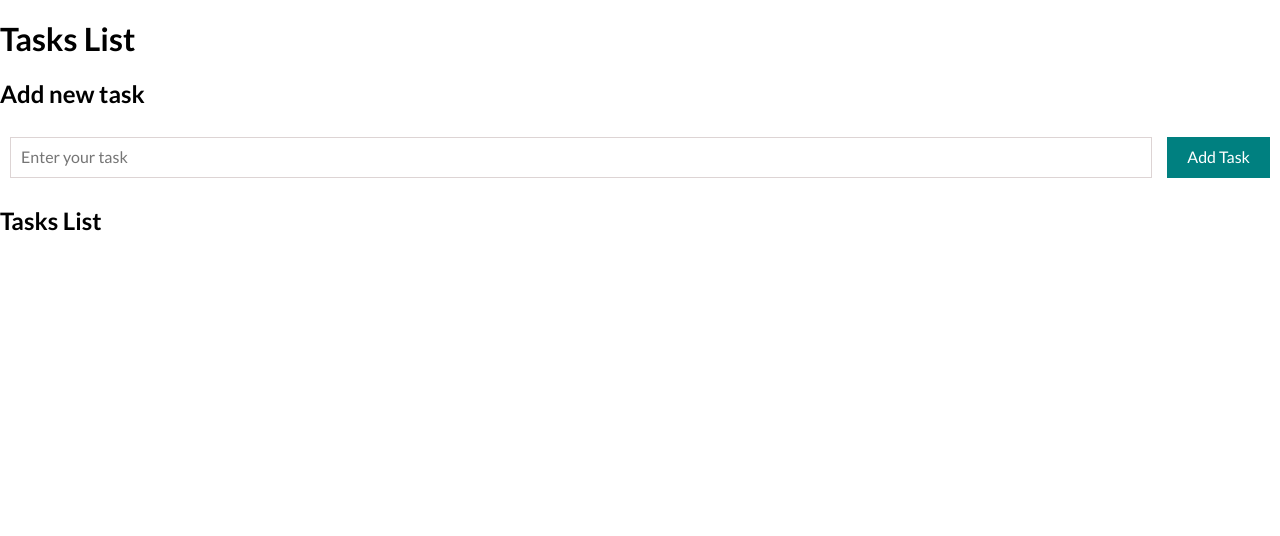
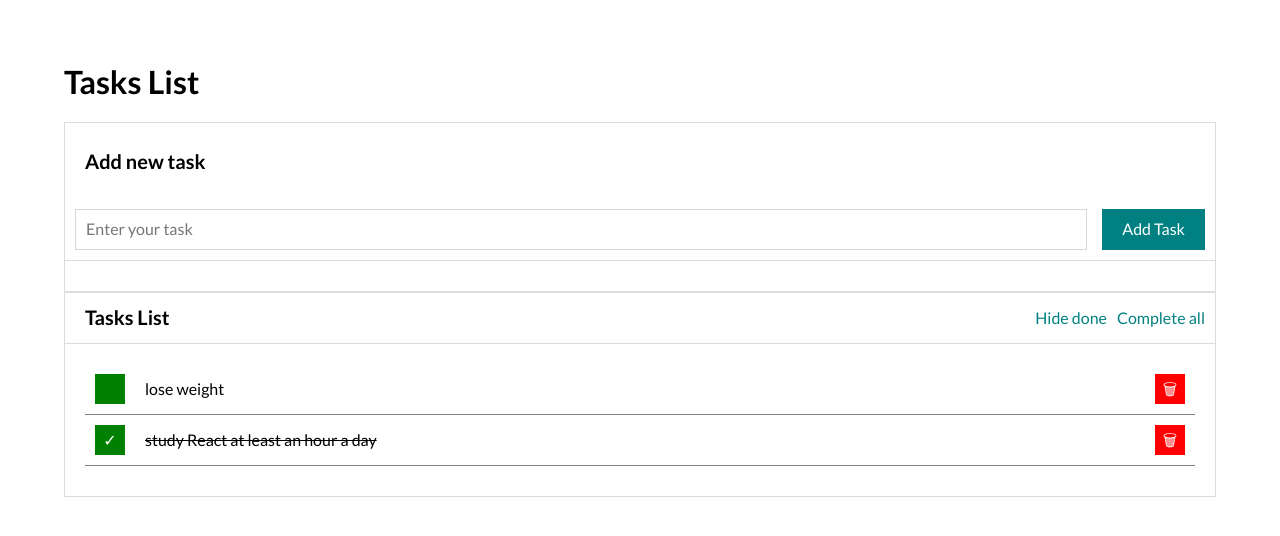
Before and after one commit to MarcinkPawel/Todo-List-with-React, a React (Create React App) app: page / in a window 1280 px wide. Shown: the top 536 px of the page. Built offline with nearby package versions, Linux system fonts and the light colour scheme.

Commit message:
Index styling done

```diff
--- a/public/index.html
+++ b/public/index.html
@@ -1,5 +1,6 @@
 <!DOCTYPE html>
 <html lang="en">
+
 <head>
   <meta charset="utf-8" />
   <link rel="icon" href="%PUBLIC_URL%/favicon.ico" />
@@ -12,32 +13,13 @@
     integrity="sha512-NhSC1YmyruXifcj/KFRWoC561YpHpc5Jtzgvbuzx5VozKpWvQ+4nXhPdFgmx8xqexRcpAglTj9sIBWINXa8x5w=="
     crossorigin="anonymous" referrerpolicy="no-referrer" />
   <link href="https://fonts.googleapis.com/css2?family=Lato:wght@400;700&display=swap" rel="stylesheet" />
-
-
   <link rel="manifest" href="%PUBLIC_URL%/manifest.json" />
-    <!--
-      Notice the use of %PUBLIC_URL% in the tags above.
-      It will be replaced with the URL of the `public` folder during the build.
-      Only files inside the `public` folder can be referenced from the HTML.
-
-      Unlike "/favicon.ico" or "favicon.ico", "%PUBLIC_URL%/favicon.ico" will
-      work correctly both with client-side routing and a non-root public URL.
-      Learn how to configure a non-root public URL by running `npm run build`.
-    -->
   <title>Todo List</title>
 </head>
+
 <body>
-    <noscript>You need to enable JavaScript to run this app.</noscript>
   <div id="root"></div>
-    <!--
-      This HTML file is a template.
-      If you open it directly in the browser, you will see an empty page.
 
-      You can add webfonts, meta tags, or analytics to this file.
-      The build step will place the bundled scripts into the <body> tag.
+</body>
 
-      To begin the development, run `npm start` or `yarn start`.
-      To create a production bundle, use `npm run build` or `yarn build`.
-    -->
-  </body>
 </html>
--- a/src/App.js
+++ b/src/App.js
@@ -1,4 +1,14 @@
 import Form from "./Form";
+import List from "./List";
+import Buttons from "./Buttons";
+import Section from "./Section";
+
+const tasks = [
+  { id: 1, content: "lose weight", done: false },
+  { id: 2, content: "study React at least an hour a day", done: true },
+];
+
+const hideDoneTask = false;
 
 function App() {
   return (
@@ -6,21 +16,16 @@ function App() {
       <header>
         <h1 className="main__heading">Tasks List</h1>
       </header>
+      <Section sectionHeading="Add new task" headerContent={ <Form />}
+      />
 
-      <section className="section">
-        <h2 className="section__heading">Add new task</h2>
-        <Form />
-      </section>
-      <section className="section">
-        <div className="section__header">
-          <h2 className="section__heading ">Tasks List</h2>
-          <div className="section__toggle "></div>
-        </div>
-        <div className="section__list">
-          <ul className="list ">
-          </ul>
-        </div>
-      </section>
+      <Section
+      sectionHeading="Tasks List"
+      headerContent={<Buttons tasks={tasks} hideDoneTask={hideDoneTask} /> }
+      list= {<List tasks={tasks} hideDoneTask={hideDoneTask} />}
+      changeGrid="section__header--grid"
+      />
+
     </div>
 
   );
--- a/src/index.css
+++ b/src/index.css
@@ -12,7 +12,12 @@ html {
   flex-direction: row;
   align-items: center;
   justify-content: center;
-  background-color: rgba(189, 188, 188, 0.521);
+  background-color: rgba(189, 188, 188, 0.522);
   word-break: break-word;
+}
+
+.main {
+  flex-basis: 800px;
+  margin: 5%;
 
 }
```
Lines whose indentation alone changed are shown as unchanged.
